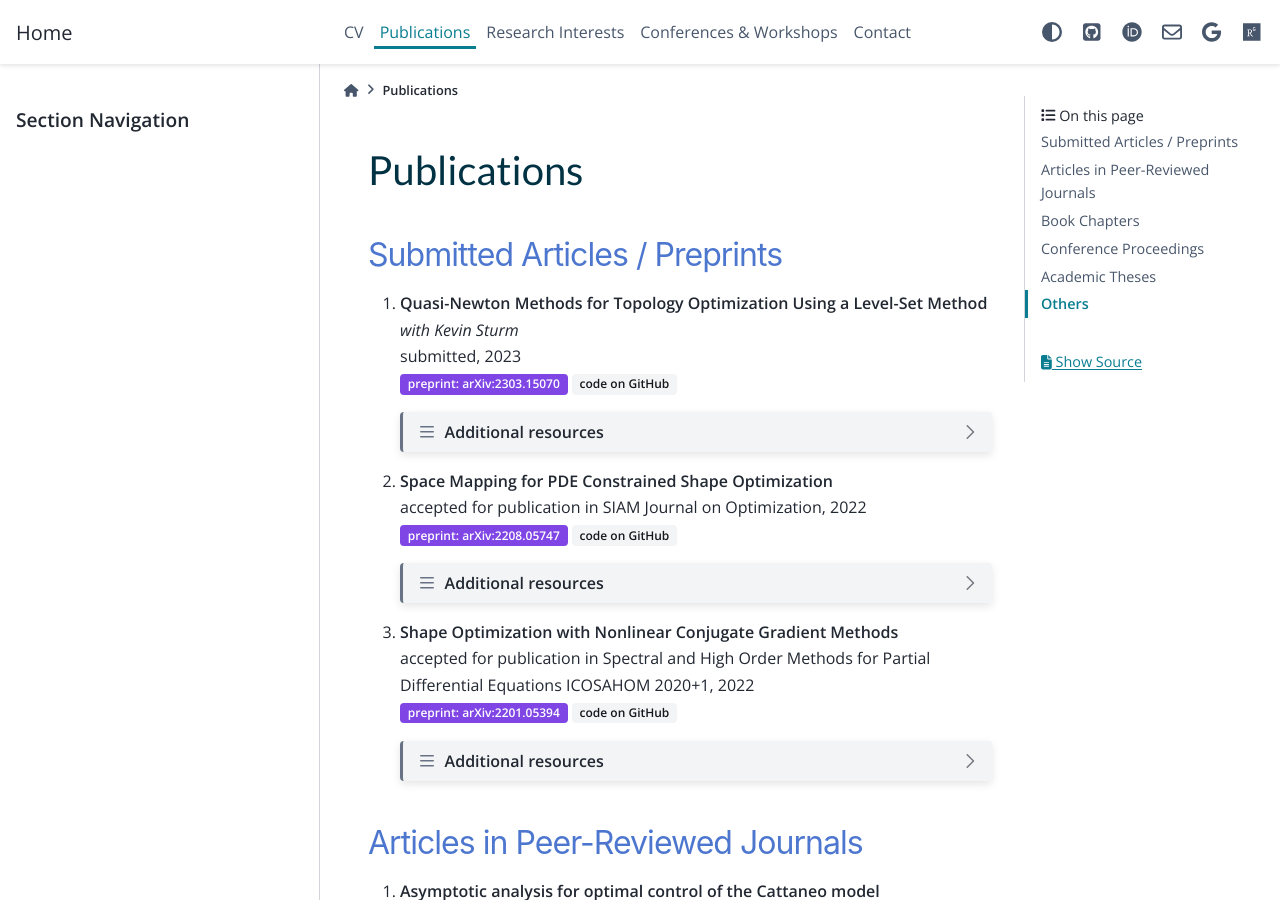
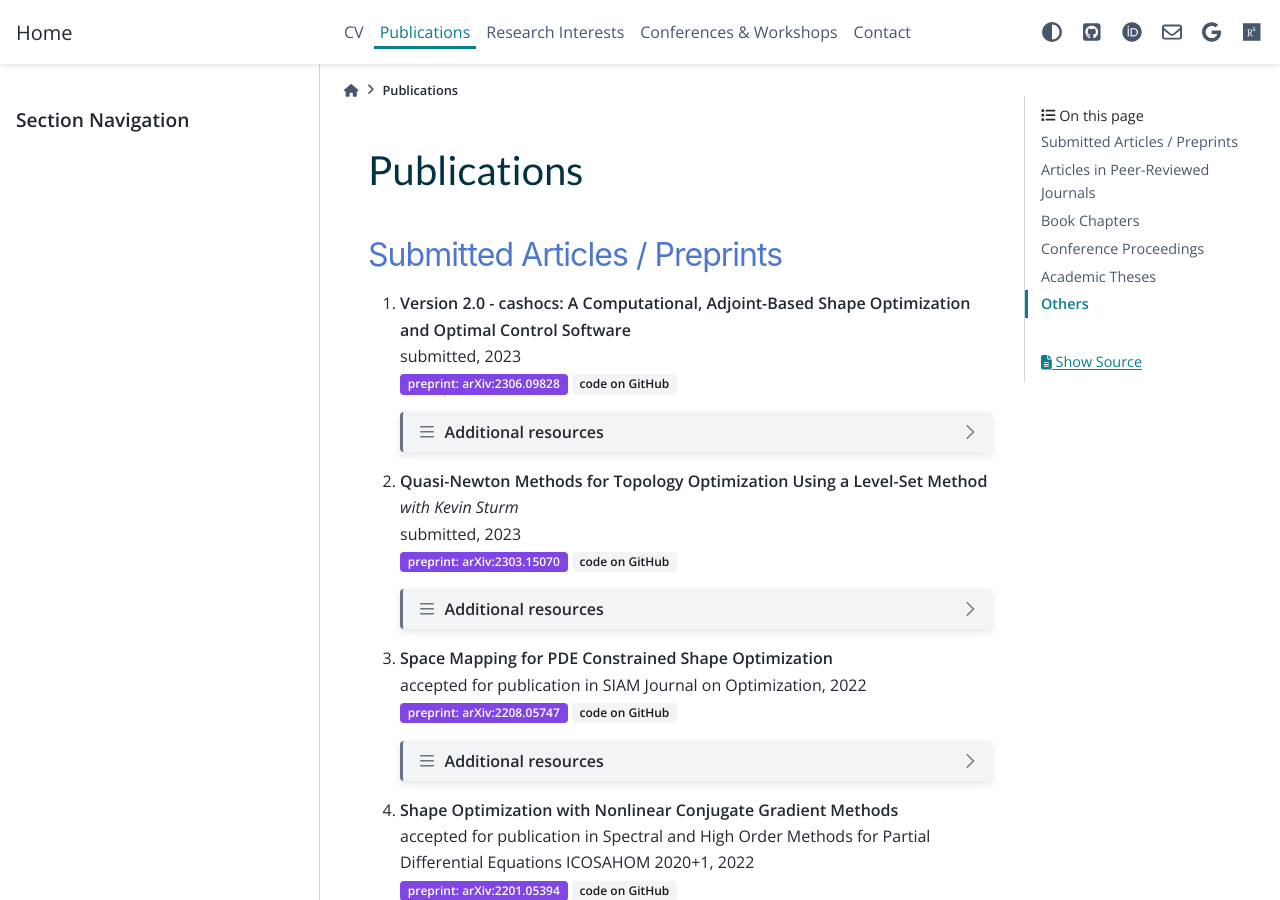
Before and after one commit to sblauth/sblauth.github.io, a Sphinx documentation site: the page built from source/publications.rst, in a window 1280 px wide and 900 px high. Built offline with Sphinx 7.4.7 and the PyData theme 0.15.4, drawn with Linux system fonts in a browser that asks for light colours; some of the changed lines change nothing that is shown.

Commit message:
Update publications.rst

```diff
--- a/source/publications.rst
+++ b/source/publications.rst
@@ -4,6 +4,33 @@ Publications
 
 Submitted Articles / Preprints
 ------------------------------
+
+#. | **Version 2.0 - cashocs: A Computational, Adjoint-Based Shape Optimization and Optimal Control Software**
+   | submitted, 2023
+   | :bdg-link-secondary:`preprint: arXiv:2306.09828 <https://arxiv.org/abs/2306.09828>` :bdg-link-light:`code on GitHub <https://github.com/sblauth/cashocs>`
+
+   .. dropdown:: Additional resources
+      :icon: three-bars
+
+      .. tab-set::
+
+         .. tab-item:: Abstract
+
+                 In this paper, we present version 2.0 of cashocs. Our software automates the solution of PDE constrained optimization problems for design optimization and optimal control. Since its inception, many new features and useful tools have been added to cashocs, making it even more flexible and efficient. The most significant additions are a framework for space mapping, the ability to solve topology optimization problems with a level-set approach, the support for parallelism via MPI, and the ability to handle additional (state) constraints. In this software update, we describe the key additions to cashocs, which is now even better-suited for solving complex PDE constrained optimization problems.
+
+         .. tab-item:: BibTeX source
+
+            .. code-block:: bibtex
+
+			   @Misc{Blauth2023Version,
+			     author        = {Sebastian Blauth},
+			     title         = {{Version 2.0 -- cashocs: A Computational, Adjoint-Based Shape Optimization and Optimal Control Software}},
+			     year          = {2023},
+			     archiveprefix = {arXiv},
+			     eprint        = {2306.09828},
+			     primaryclass  = {math.OC},
+			   }
+
 
 #. | **Quasi-Newton Methods for Topology Optimization Using a Level-Set Method**
    | *with Kevin Sturm*
@@ -23,14 +50,14 @@ Submitted Articles / Preprints
 
             .. code-block:: bibtex
 
-	         @Misc{Blauth2023Quasi,
-			  author        = {Sebastian Blauth and Kevin Sturm},
-			  title         = {{Quasi-Newton Methods for Topology Optimization Using a Level-Set Method}},
-			  year          = {2023},
-			  archiveprefix = {arXiv},
-			  eprint        = {2303.15070},
-			  primaryclass  = {math.OC},
-		 }
+			   @Misc{Blauth2023Quasi,
+			     author        = {Sebastian Blauth and Kevin Sturm},
+			     title         = {{Quasi-Newton Methods for Topology Optimization Using a Level-Set Method}},
+			     year          = {2023},
+			     archiveprefix = {arXiv},
+			     eprint        = {2303.15070},
+			     primaryclass  = {math.OC},
+			   }
 
 
 #. | **Space Mapping for PDE Constrained Shape Optimization**
```
